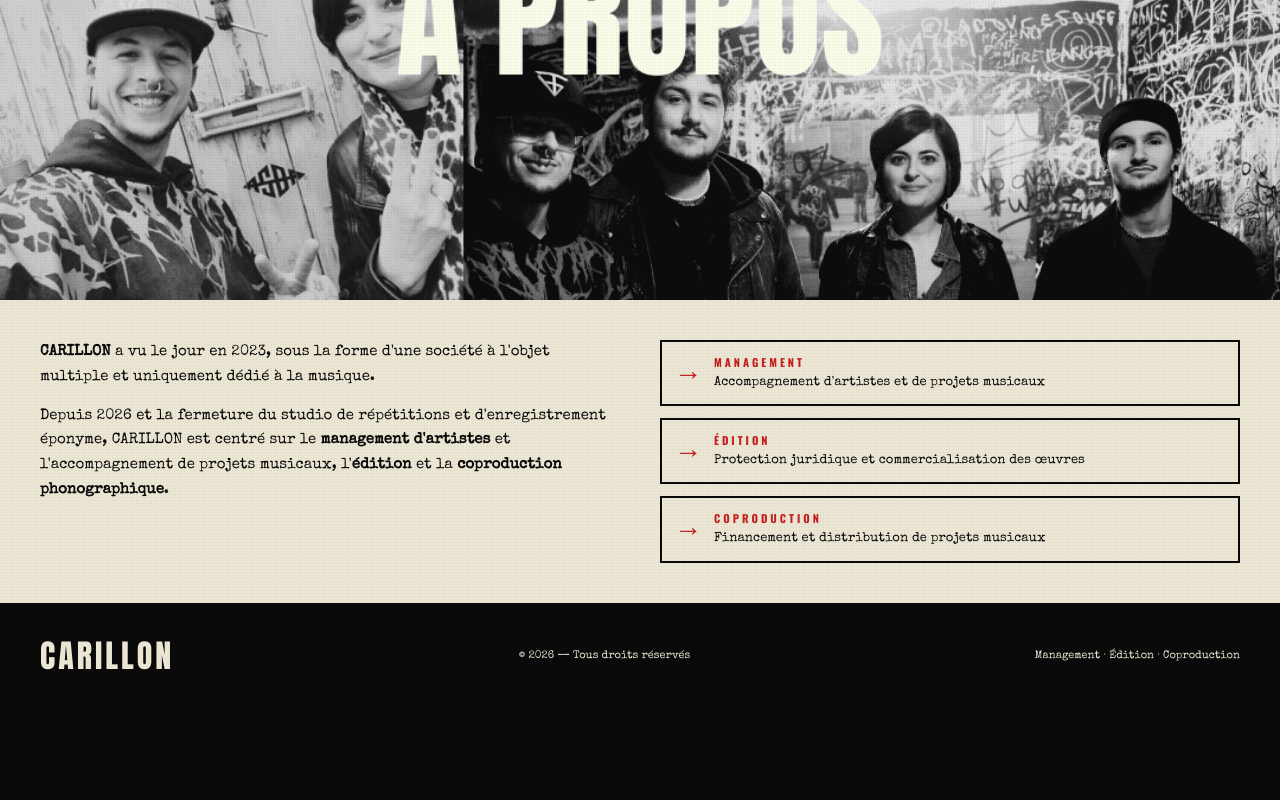
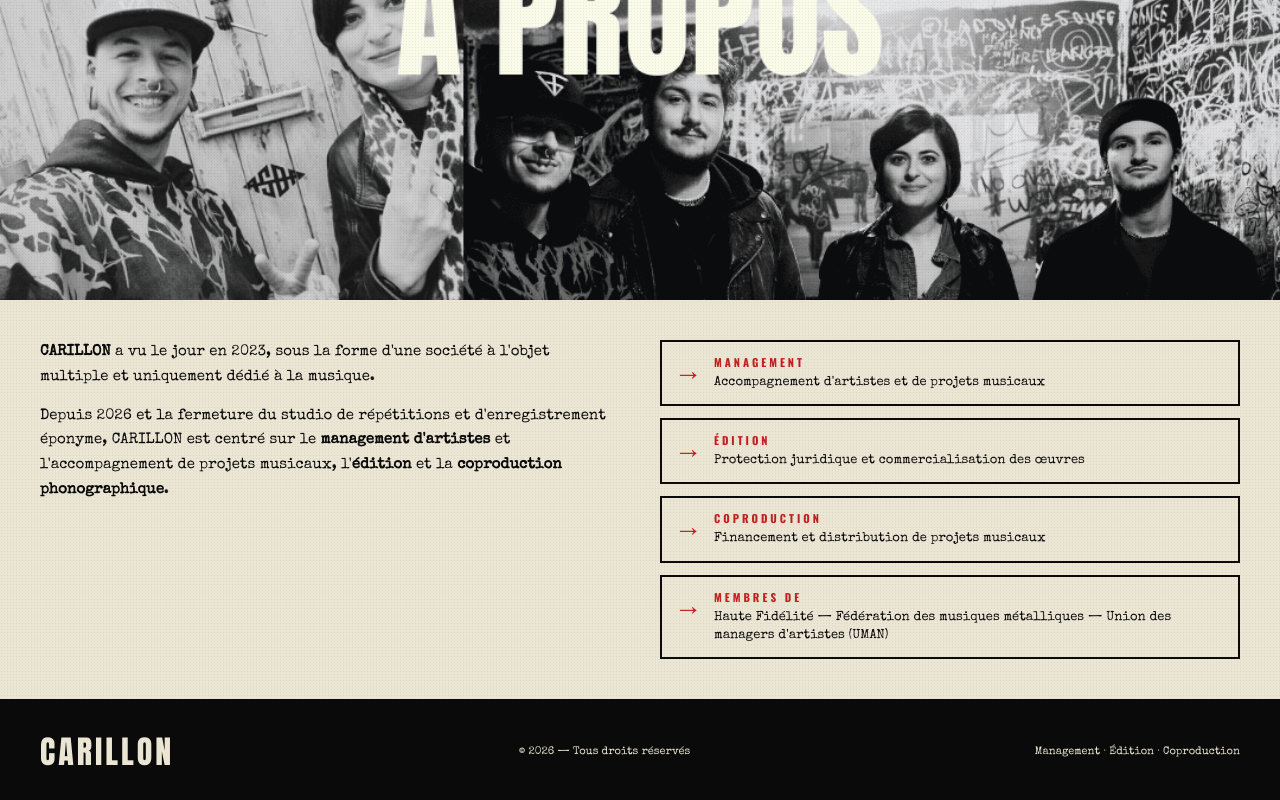
Before and after one commit to BrownGreg/carillon_label, a React (Vite) app in the folder app/: page /a-propos in a window 1280 px wide. Shown: the part 1356-2156 px from the top of the page. Before the commit the page ends 2060 px from the top, so only its background shows below. Built offline with nearby package versions, Linux system fonts and the light colour scheme; a web font is replaced by a local one.

Commit message:
feat(about,contact): ajout adhésions Maud + accroche collaboration

```diff
--- a/app/src/pages/AboutPage.jsx
+++ b/app/src/pages/AboutPage.jsx
@@ -249,6 +249,13 @@ export default function AboutPage() {
                 <MetaVal>Financement et distribution de projets musicaux</MetaVal>
               </div>
             </MetaItem>
+            <MetaItem>
+              <MetaIcon>→</MetaIcon>
+              <div>
+                <MetaLabel>Membres de</MetaLabel>
+                <MetaVal>Haute Fidélité — Fédération des musiques métalliques — Union des managers d'artistes (UMAN)</MetaVal>
+              </div>
+            </MetaItem>
           </AProposMeta>
         </AProposContent>
       </AProposBlock>
--- a/app/src/pages/ContactPage.jsx
+++ b/app/src/pages/ContactPage.jsx
@@ -197,7 +197,8 @@ export default function ContactPage() {
           <HeroTitle>ÉCRIS-NOUS</HeroTitle>
           <HeroText>
             Une question sur la coproduction, le management<br />
-            ou l'édition ? On répond à tout.
+            ou l'édition ? On répond à tout.<br /><br />
+            Tu veux présenter ton projet en vue d'une collaboration ? On est à l'écoute.
           </HeroText>
         </HeroInner>
       </Hero>
```
